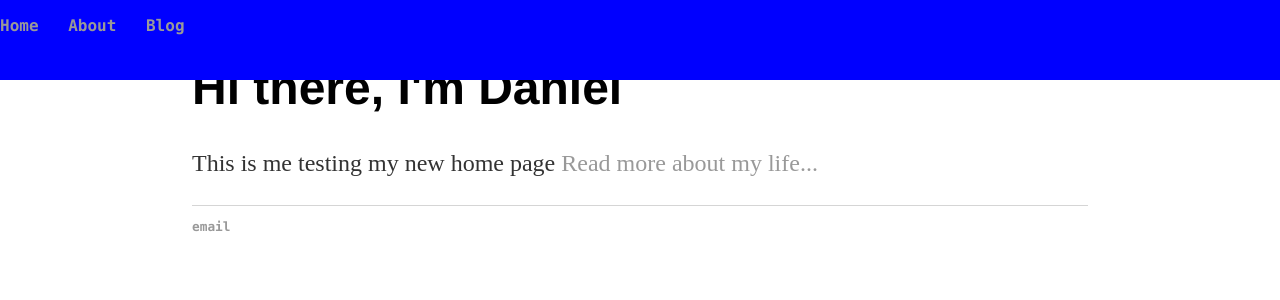
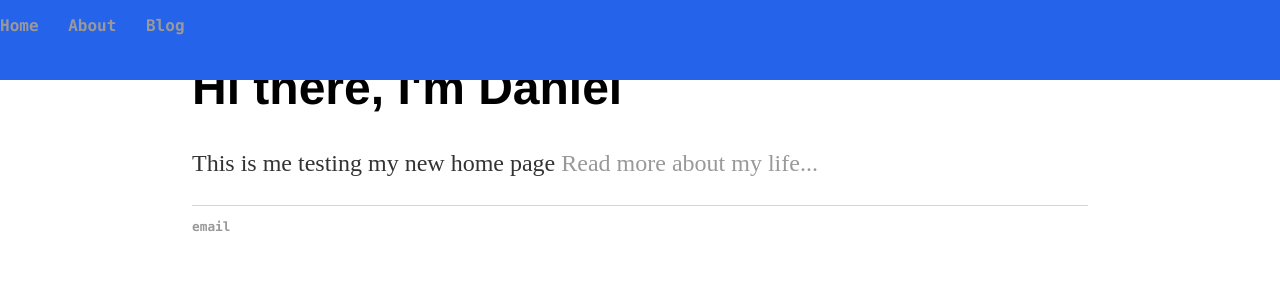
Before and after one commit to DanielmmFrank/Danielmmfrank.github.io, a Jekyll site: the page built from index.html, in a window 1280 px wide. Shown: the top 300 px of the page. Built offline with Jekyll 4.4.1, drawn with Linux system fonts in a browser that asks for light colours.

Commit message:
Update main.css

```diff
--- a/css/main.css
+++ b/css/main.css
@@ -9,7 +9,7 @@ position: fixed;
     top: 0;
     left: 0;
     height: 80px;
-    background: blue;
+    background: rgb(37, 99, 235);
     width: 100%;
 }
 
```
